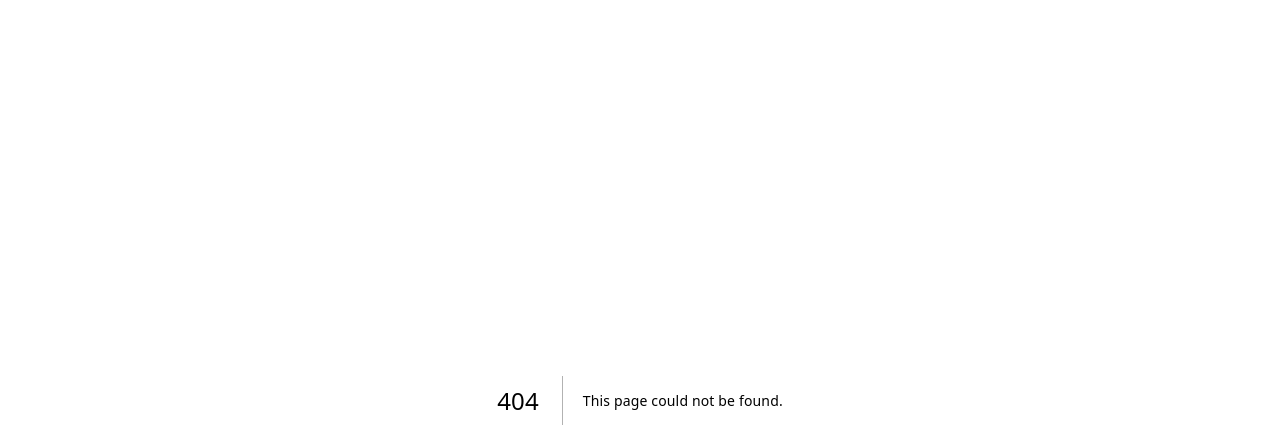
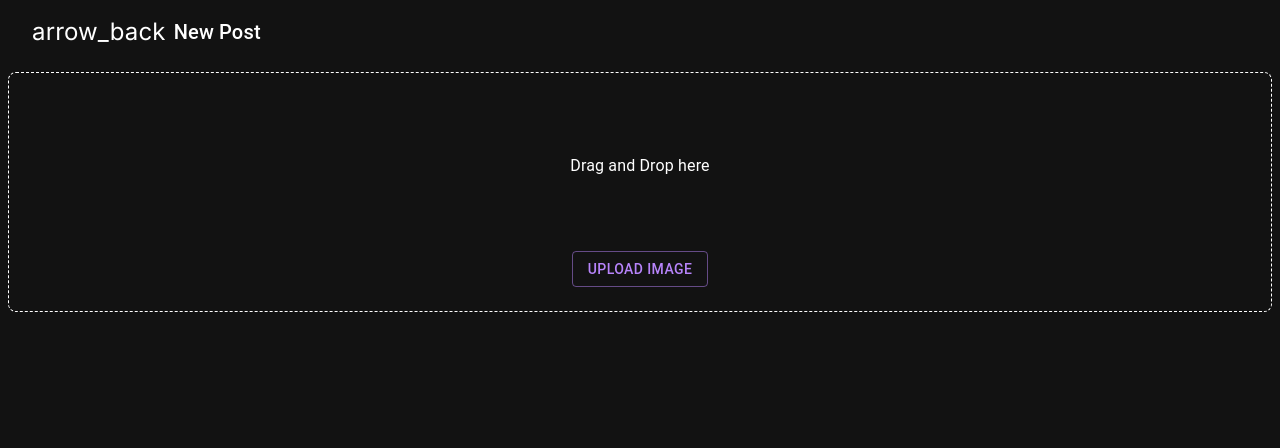
Before and after one commit to caioaletroca/katchau, a Next.js app: page /new-post in a window 1280 px wide. Before the commit this address had no page. Shown: the top 448 px of the page. Built offline with nearby package versions, Linux system fonts and the light colour scheme.

Commit message:
Added basic file upload

```diff
--- /dev/null
+++ b/src/app/new-post/page.tsx
@@ -0,0 +1,16 @@
+"use client";
+
+import FileUpload from "@/components/FileUpload";
+import PageMobile from "@/components/Page/PageMobile";
+import PageMobileHeader from "@/components/Page/PageMobileHeader";
+
+export default function NewPost() {
+	return (
+		<PageMobile>
+			<PageMobileHeader backButton title='New Post' />
+			<div className="flex flex-col p-2">
+				<FileUpload />
+			</div>
+		</PageMobile>
+	)
+}
--- a/src/components/BottomNavigation.tsx
+++ b/src/components/BottomNavigation.tsx
@@ -19,6 +19,7 @@ export default function BottomNavigation() {
 				icon={<span className="material-symbols-outlined">home</span>}
 			/>
 			<BottomNavigationAction
+				onClick={() => router.push('/new-post')}
 				icon={<span className="material-symbols-outlined">add_box</span>}
 			/>
 			<BottomNavigationAction
--- /dev/null
+++ b/src/components/FileUpload/index.tsx
@@ -0,0 +1,39 @@
+import { Button, Typography } from "@mui/material";
+import React from "react";
+import { useDropzone } from 'react-dropzone'
+
+export default function FileUpload() {
+	const [files, setFiles] = React.useState();
+
+	const handleDrop = (files: any) => {
+		console.log(files)
+	}
+
+	const {getRootProps, getInputProps, isDragActive, open } = useDropzone({
+		onDrop: handleDrop,
+		noClick: true
+	})
+
+
+	return (
+		<div
+			className="flex flex-col justify-center items-center border-white p-2 py-6 h-60 border-dashed border rounded-lg gap-4"
+			{...getRootProps()}>
+			<input
+				type="file"
+				accept="image/*"
+				{...getInputProps()}
+			/>
+			<div className='flex flex-col flex-1 items-center justify-center'>
+				<Typography>
+					Drag and Drop here
+				</Typography>
+			</div>
+			<Button
+				variant="outlined"
+				onClick={open}>
+				Upload image
+			</Button>
+		</div>
+	);
+}
```
